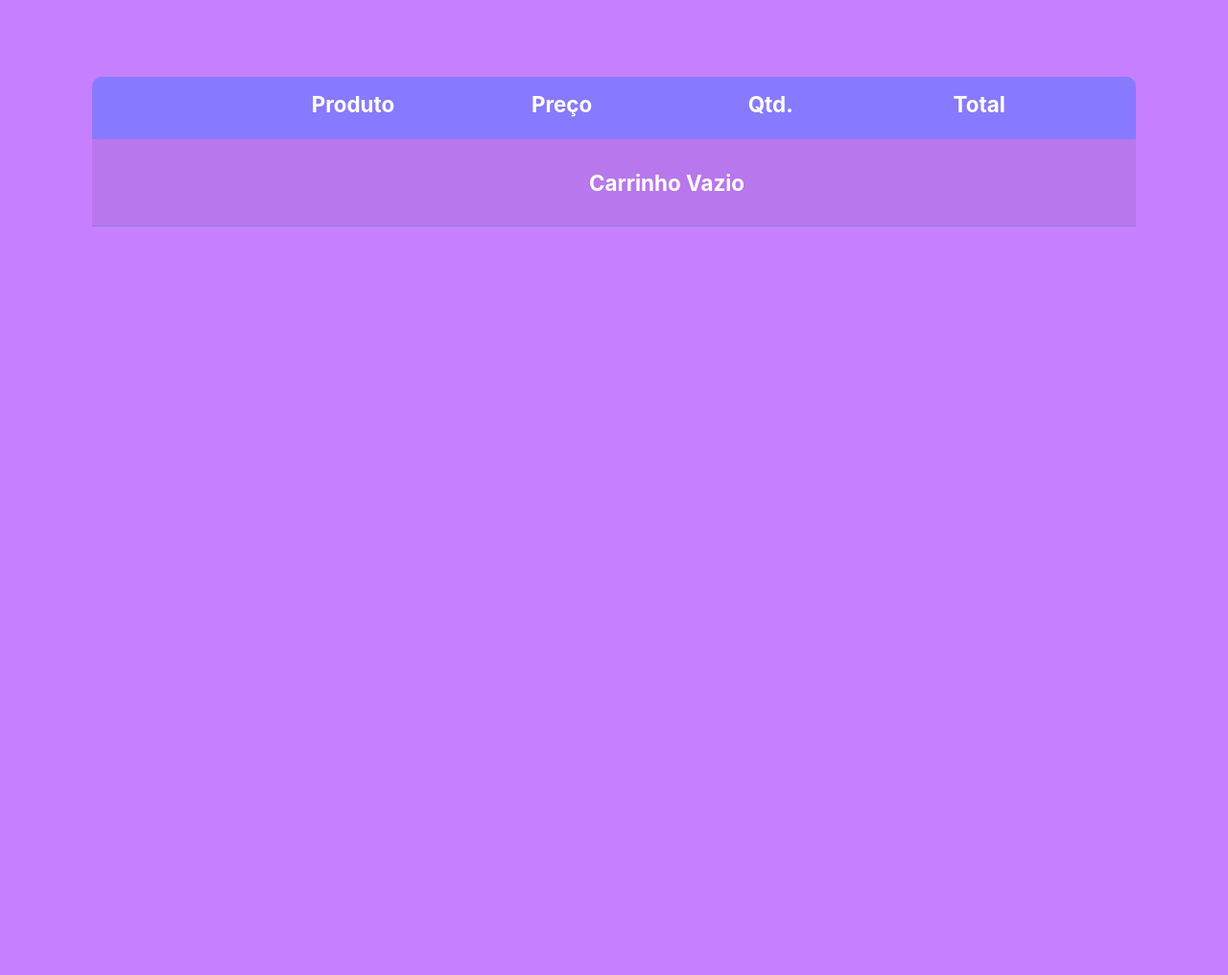
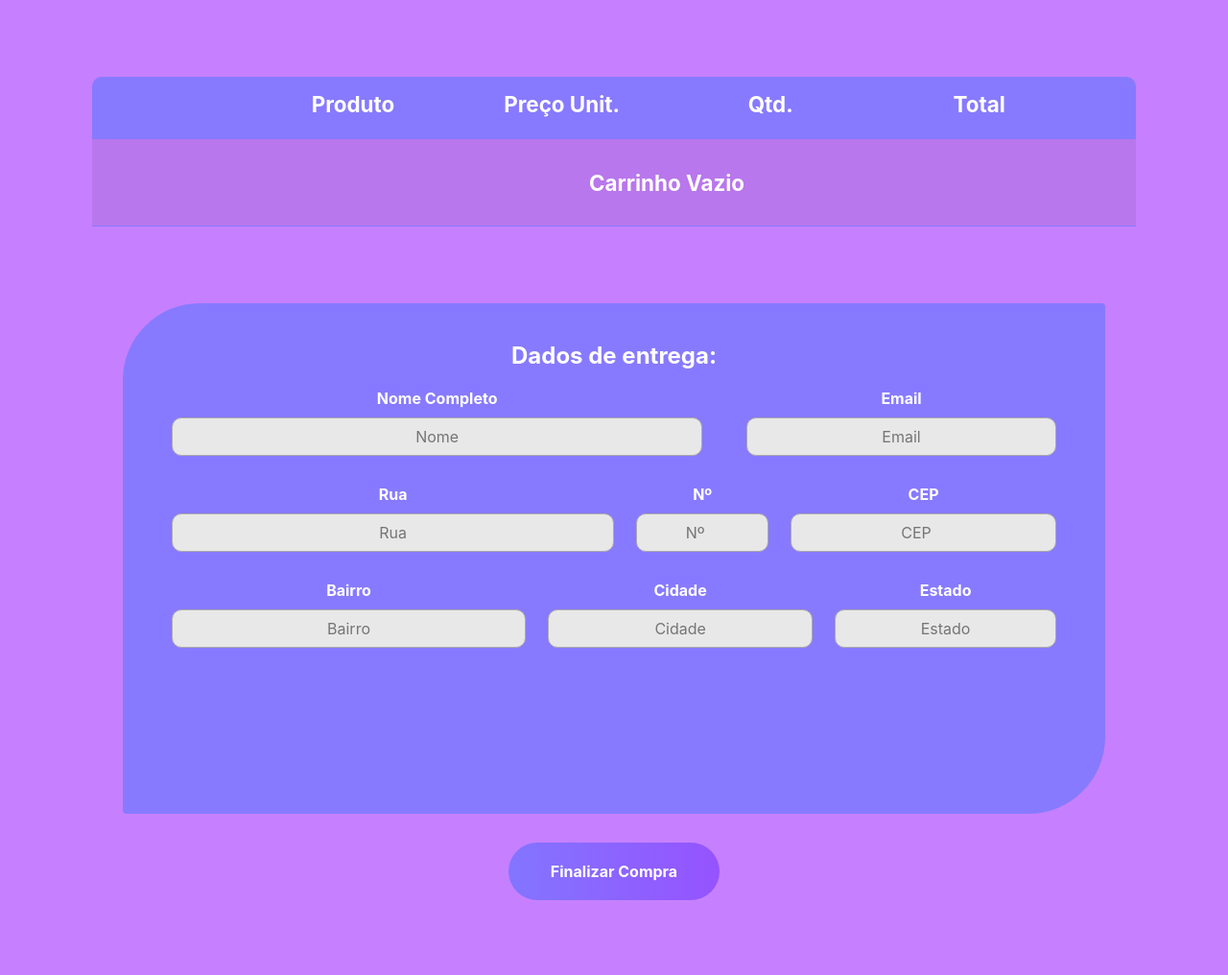
Before and after one commit to marble-zone/Lojas-brasileiranas, a PHP site: page /checkout.html in a window 1280 px wide. Shown: the whole page at 96% size. Run offline with PHP 8.4, Linux system fonts and the light colour scheme; some libraries are stand-ins or nearby versions.

Commit message:
Terminando o resto do site
Terminando o cart, o form de enendereço, os scripts entre as págs, a confirmationPage e os local e sessionSTore

```diff
--- a/checkout.html
+++ b/checkout.html
@@ -6,7 +6,7 @@
   <div id="cart-table">
     <div class="thead">
       <p class="th th1"> Produto </p>
-      <p class="th th2"> Preço </p>
+      <p class="th th2"> Preço Unit. </p>
       <p class="th th3"> Qtd. </p>
       <p class="th th4"> Total </p>
     </div>
@@ -68,7 +68,73 @@
     </thead>
   </table>-->
   </div>
+  <form action="#" id="address-info">
+    <div id="address-block">
+      <span class="iconify icon" data-icon="mdi-truck-fast" data-inline="false"></span>
+      <br>
+      <h2>Dados de entrega: </h2>
+      <br>
+
+      <div id="block1">
+        <div>
+          <label for="nome-completo">Nome Completo</label>
+          <br>
+          <input type="text" name="nome" placeholder="Nome" id="nome-completo" maxlength="60" required>
+        </div>
+        <div>
+          <label for="email">Email</label>
+          <br>
+          <input type="email" name="email" placeholder="Email" id="email"  maxlength="60" required>
+        </div>
+      </div>
+
+      <div id="block2">
+        <div>
+          <label for="rua">Rua</label>
+          <br>
+          <input type="text" name="rua" placeholder="Rua" id="rua" maxlength="60" required>
+        </div>
+
+        <div>
+          <label for="num">Nº</label>
+          <br>
+          <input type="number" name="num" placeholder="Nº" id="num" min="0" max ="99999" required>
+        </div>
+
+        <div>
+          <label for="cep">CEP</label>
+          <br>
+          <input type="number" name="cep" placeholder="CEP" id="cep" min="0"  max="99999999" required>
+        </div>
+      </div>
+
+      <div id="block3">
+        <div>
+          <label for="bairro">Bairro</label>
+          <br>
+          <input type="text" name="bairro" placeholder="Bairro" id="bairro" maxlength="40" required>
+        </div>
+
+        <div>
+          <label for="cidade">Cidade</label>
+          <br>
+          <input type="text" name="cidade" placeholder="Cidade" id="cidade" maxlength="40" required>
+        </div>
+
+        <div>
+          <label for="estado">Estado</label>
+          <br>
+          <input type="text" name="estado" placeholder="Estado" id="estado" maxlength="20" required>
+        </div>
+      </div>
+
+    </div>
+    <input type="submit" value="Finalizar Compra" id="btn-finalizar">
+  </form>
+</div>
+
 <script type="text/javascript" src="js/util.js"> </script>
 <script type="text/javascript" src="js/shooping/addShopCart.js"> </script>
 <script type="text/javascript" src="js/deleteRow.js"> </script>
 <script type="text/javascript" src="js/changeQuantandTotal.js"> </script>
+<script type="text/javascript" src="js/shooping/btnfinalizar.js"> </script>
--- a/css/checkout.css
+++ b/css/checkout.css
@@ -152,3 +152,189 @@ div>button:active {
 #tableTotal .tr {
     border-bottom: none;
 }
+
+#address-info{
+    margin: 80px auto 0 auto;
+    width: 80%;
+    height: 40em;
+    /*border: 5px solid black;*/
+}
+
+
+#address-block{
+    width: 100%;
+    height:32em;
+    padding-top: 20px;
+    background-color: var(--purpleBlue);
+    border-radius: 80px 4px 80px 4px;
+    text-align: center;
+}
+
+.icon{
+    width: 80px;
+    height: 80px;
+    color: white;
+}
+
+h2{
+    color: white;
+}
+
+label{
+    color: white;
+    font-weight: bold;
+}
+
+input{
+    height: 40px;
+    padding: 0 10px 0 10px;
+    font-size: 1em;
+    border-radius: 10px;
+    border: 1px solid #acabab;
+    background-color: #e9e8e8;
+    color: rgb(152, 46, 240);
+    text-align: center;
+}
+
+input:focus{
+    outline: 3px solid rgb(198, 128, 255);
+}
+
+#block1{
+    margin: 0 auto;
+    width: 90%;
+    display: flex;
+    flex-direction: row;
+    justify-content: space-between;
+    /*border: 1px solid black;*/
+}
+
+#block1 div:nth-child(1){
+    width: 60%;
+   /* border: 1px solid black;*/
+}
+
+#block1 div:nth-child(1) input{
+    margin-top: 10px;
+    width: 100%;
+}
+
+#block1 div:nth-child(2){
+    width: 35%;
+    /*border: 1px solid black;*/
+}
+
+#block1 div:nth-child(2) input{
+    margin-top: 10px;
+    width: 100%;
+}
+
+
+
+
+
+
+
+#block2{
+    margin: 30px auto 0 auto;
+    width: 90%;
+    display: flex;
+    flex-direction: row;
+    justify-content: space-between;
+    /*border: 1px solid black;*/
+}
+
+#block2 div:nth-child(1){
+    width: 50%;
+    /*border: 1px solid black;*/
+}
+
+#block2 div:nth-child(1) input{
+    margin-top: 10px;
+    width: 100%;
+}
+
+#block2 div:nth-child(2){
+    width: 15%;
+    /*border: 1px solid black;*/
+}
+
+#block2 div:nth-child(2) input{
+    margin-top: 10px;
+    width: 100%;
+}
+
+#block2 div:nth-child(3){
+    width: 30%;
+   /* border: 1px solid black;*/
+}
+
+#block2 div:nth-child(3) input{
+    margin-top: 10px;
+    width: 100%;
+}
+
+
+
+
+
+
+
+#block3{
+    margin: 30px auto 0 auto;
+    width: 90%;
+    display: flex;
+    flex-direction: row;
+    justify-content: space-between;
+   /* border: 1px solid black;*/
+}
+
+#block3 div:nth-child(1){
+    width: 40%;
+    /*border: 1px solid black;*/
+}
+
+#block3 div:nth-child(1) input{
+    margin-top: 10px;
+    width: 100%;
+}
+
+#block3 div:nth-child(2){
+    width: 30%;
+    /*border: 1px solid black;*/
+}
+
+#block3 div:nth-child(2) input{
+    margin-top: 10px;
+    width: 100%;
+}
+
+#block3 div:nth-child(3){
+    width: 25%;
+    /*border: 1px solid black;*/
+}
+
+#block3 div:nth-child(3) input{
+    margin-top: 10px;
+    width: 100%;
+}
+
+
+#btn-finalizar{
+    margin: 30px auto 50px auto;
+    display: block;
+    width: 220px;
+    height: 60px;
+    border-radius: 50px;
+    font-weight: bold;
+    color: white;
+    background: linear-gradient(to right,#8375ff, #9553ff);
+    border: 0;
+    font-size: 1em;
+    cursor: pointer;
+}
+
+#btn-finalizar:hover{
+    background: linear-gradient(to left, #bf75ff, #8d53ff);;
+    color: white;
+}
--- a/css/main.css
+++ b/css/main.css
@@ -39,11 +39,6 @@ main {
     grid-row-start: 3;
     grid-row-end: 4;
     background-color: rgb(198, 128, 255);
-}
-
-object {
-    width: 100%;
-    height: 1200px;
 }
 
 footer {
--- a/index.html
+++ b/index.html
@@ -129,5 +129,5 @@
 <script type="text/javascript" src="js/chargePages.js"> </script>
 <script type="text/javascript" src="js/backUpbtt.js"> </script>
 <script type="text/javascript" src="js/shooping/filterCategory.js"> </script>
-<script type="text/javascript" src="js/cartUpNum.js"> </script>
+<script type="text/javascript" src="js/localStorageFunc.js"> </script>
 </html>
--- a/js/deleteRow.js
+++ b/js/deleteRow.js
@@ -9,6 +9,14 @@ btn.addEventListener('click', (event) => {
    row.remove();
 })
 );*/
+
+function decreaseObjSize(){
+   let height = JSON.parse(sessionStorage.getItem('cartSize'));
+   height = height - 6.3;
+   console.log("bbb"+ height);
+   sessionStorage.setItem('cartSize', JSON.stringify(height));
+   localStorage.setItem('cartSize', JSON.stringify(height));
+}
 
 function deletarLinha(event) {
    if(!confirm("!! ESTÁ AÇÃO REMOVERÁ O PRODUTO DO SEU CARRINHO !!\n\nVocê tem certeza disto?"))
@@ -24,4 +32,5 @@ function deletarLinha(event) {
    sessionStorage.setItem('products', JSON.stringify(carrinho));
    const util = new UTIL();
    carrinho.length ? util.carrinhoNaoVazio() : util.carrinhoVazio();
+   decreaseObjSize();
 }
--- a/js/shooping/addShopCart.js
+++ b/js/shooping/addShopCart.js
@@ -76,6 +76,9 @@ window.addEventListener('load', function init() {
         tam > 0 ? util.carrinhoNaoVazio() : util.carrinhoVazio();
 
     }else util.carrinhoVazio();
-    if (localStorage['quantProds'])
+    if (localStorage['quantProds']){
+        let prods = JSON.parse(localStorage.getItem('quantProds'));
+        sessionStorage.setItem('quantProds', JSON.stringify(prods));
         localStorage.setItem('quantProds', JSON.stringify(0));
+    }
 })
--- /dev/null
+++ b/js/shooping/btnfinalizar.js
@@ -0,0 +1,30 @@
+function getAdress(){
+    let address = [];
+
+    address.push((document.getElementById('nome-completo')).value);
+    address.push((document.getElementById('email')).value);
+    address.push((document.getElementById('rua')).value);
+    address.push((document.getElementById('num')).value);
+    address.push((document.getElementById('bairro')).value);
+    address.push((document.getElementById('cep')).value);
+    address.push((document.getElementById('cidade')).value);
+    address.push((document.getElementById('estado')).value);
+
+    sessionStorage.setItem('address', JSON.stringify(address));
+}
+
+
+document.getElementById('address-info').addEventListener('submit', function () {
+    localStorage.removeItem('cartSize');
+    let qtdTotal = JSON.parse(sessionStorage.getItem('quantProds'));
+    sessionStorage.removeItem('quantProds');
+    if (qtdTotal == null) qtdTotal = 0;
+    //console.log(qtdTotal);
+    if (qtdTotal > 0) {
+        getAdress();
+        height = (85 + 3.13 * qtdTotal);
+        //console.log("objectSizeConfirm" + height);
+        localStorage.setItem('confirmSize', JSON.stringify(height));
+    }
+    else alert("Escolha um produto para comprar!");
+});
--- /dev/null
+++ b/js/shooping/tempCodeRunnerFile.js
@@ -0,0 +1 @@
+somaQuant
```
Also changed, not shown: confirmation.html (+20 -16 lines), css/confirmation.css (+14 -4 lines), js/cartUpNum.js (deleted, +0 -18 lines), js/chargePages.js (+34 -0 lines), js/confirmation/confirmation.js (added, +64 -0 lines), js/localStorageFunc.js (added, +70 -0 lines). Lines whose indentation alone changed are shown as unchanged.
